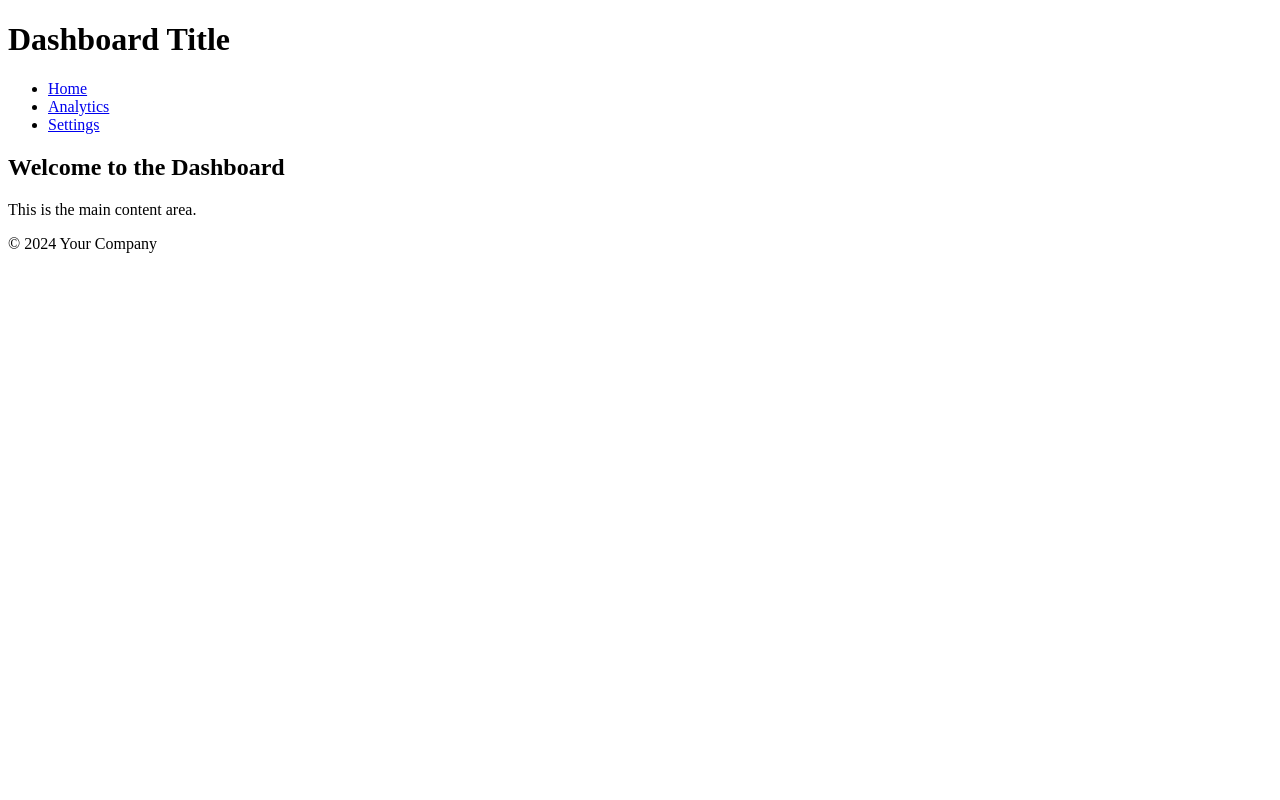
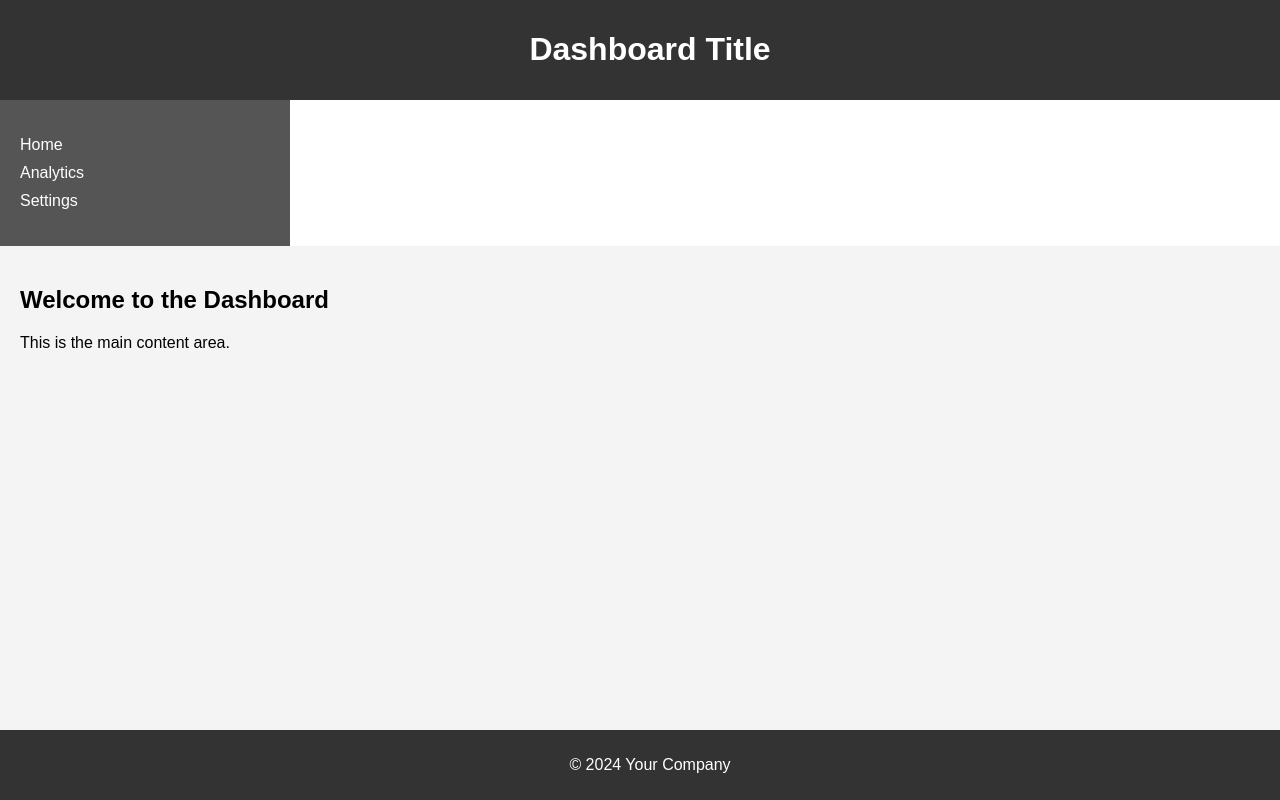
Before and after one commit to alexismierah/web-systems-technologies, a plain HTML site: page Dashboard.html in a window 1280 px wide. Drawn offline with Linux system fonts and the light colour scheme.

Commit message:
Update Dashboard.html

```diff
--- a/Dashboard.html
+++ b/Dashboard.html
@@ -3,7 +3,7 @@
 <head>
     <meta charset="UTF-8">
     <meta name="viewport" content="width=device-width, initial-scale=1.0">
-    <link rel="stylesheet" href="styles.css">
+    <link rel="stylesheet" href="Dashboard.css">
     <title>Dashboard</title>
 </head>
 <body>
```
